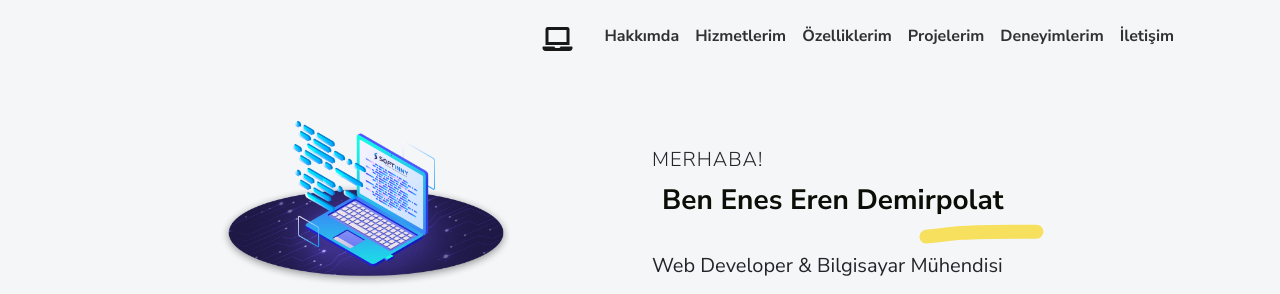
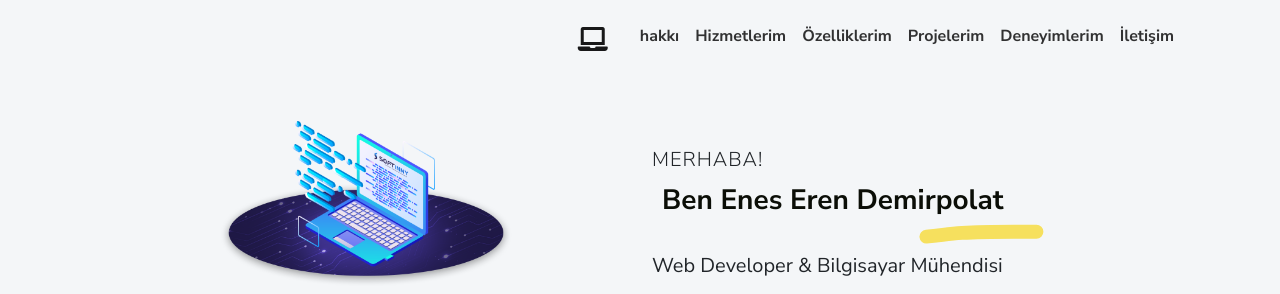
Before and after one commit to eneserendp/portfolio, a plain HTML site: page index.html in a window 1280 px wide. Shown: the top 294 px of the page. Drawn offline with Linux system fonts and the light colour scheme; a small style sheet from the web is missing.

Commit message:
Bugfix: index.html dosyasında XYZ hatasını düzelttim

```diff
--- a/index.html
+++ b/index.html
@@ -5,7 +5,7 @@
     <meta charset="UTF-8">
     <meta http-equiv="X-UA-Compatible" content="IE=edge">
     <meta name="viewport" content="width=device-width, initial-scale=1">
-    <title>Enes Eren Demirpolat</title>
+    <title>Deneme Yazısı </title>
     <link rel="preconnect" href="https://fonts.gstatic.com" crossorigin="crossorigin"/>
     <link rel="preload" as="style" href="https://fonts.googleapis.com/css2?family=Nunito+Sans:wght@300;400;700;800&amp;display=swap"/>
     <link rel="stylesheet" href="https://fonts.googleapis.com/css2?family=Nunito+Sans:wght@300;400;700;800&amp;display=swap" media="print" onload="this.media='all'"/>
@@ -40,7 +40,7 @@
               <a class="navbar-brand" href="index.html">
                 <span class="fa fa-laptop"></span>
             </a>
-              <li class="nav-item"><a class="nav-link" href="#about">Hakkımda</a></li>
+              <li class="nav-item"><a class="nav-link" href="#about">hakkı</a></li>
               <li class="nav-item"><a class="nav-link" href="#services">Hizmetlerim</a></li>
               <li class="nav-item"><a class="nav-link" href="#skills">Özelliklerim</a></li>
               <li class="nav-item"><a class="nav-link" href="#portfolio">Projelerim</a></li>
```
